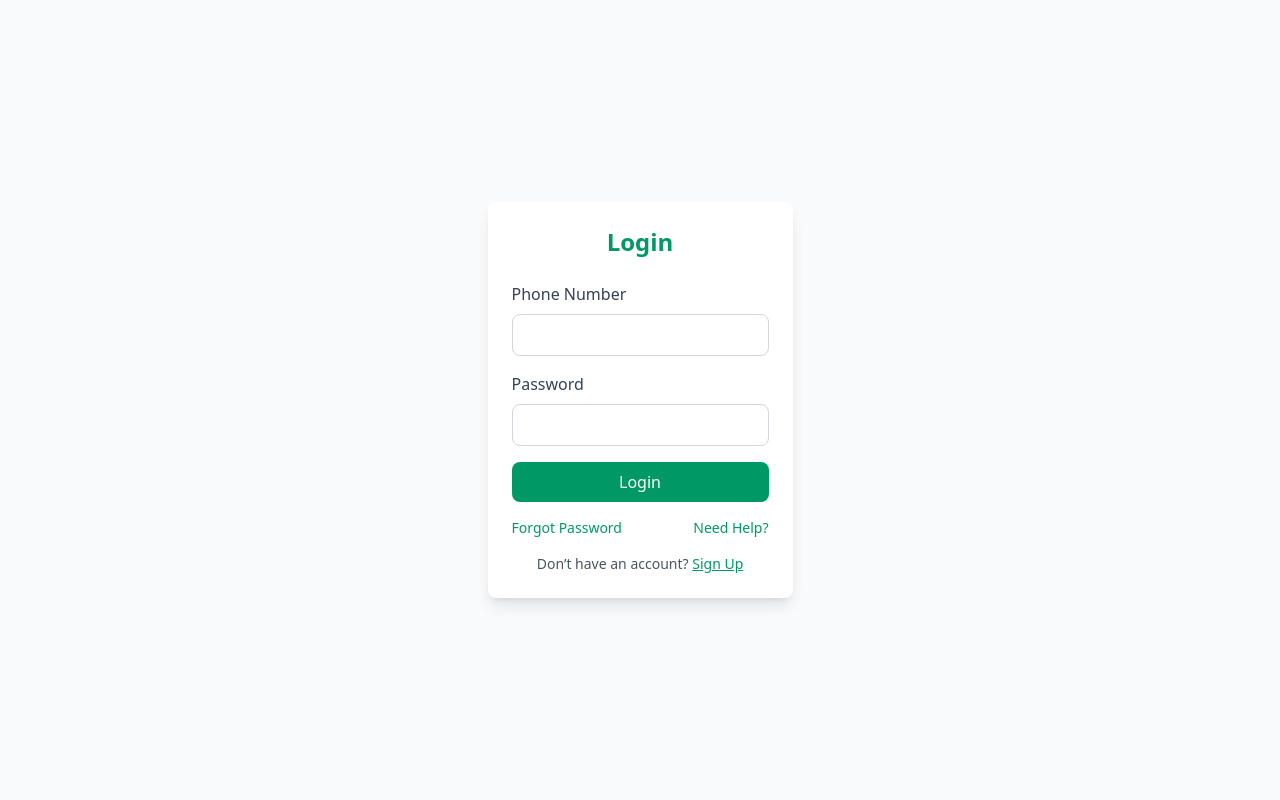
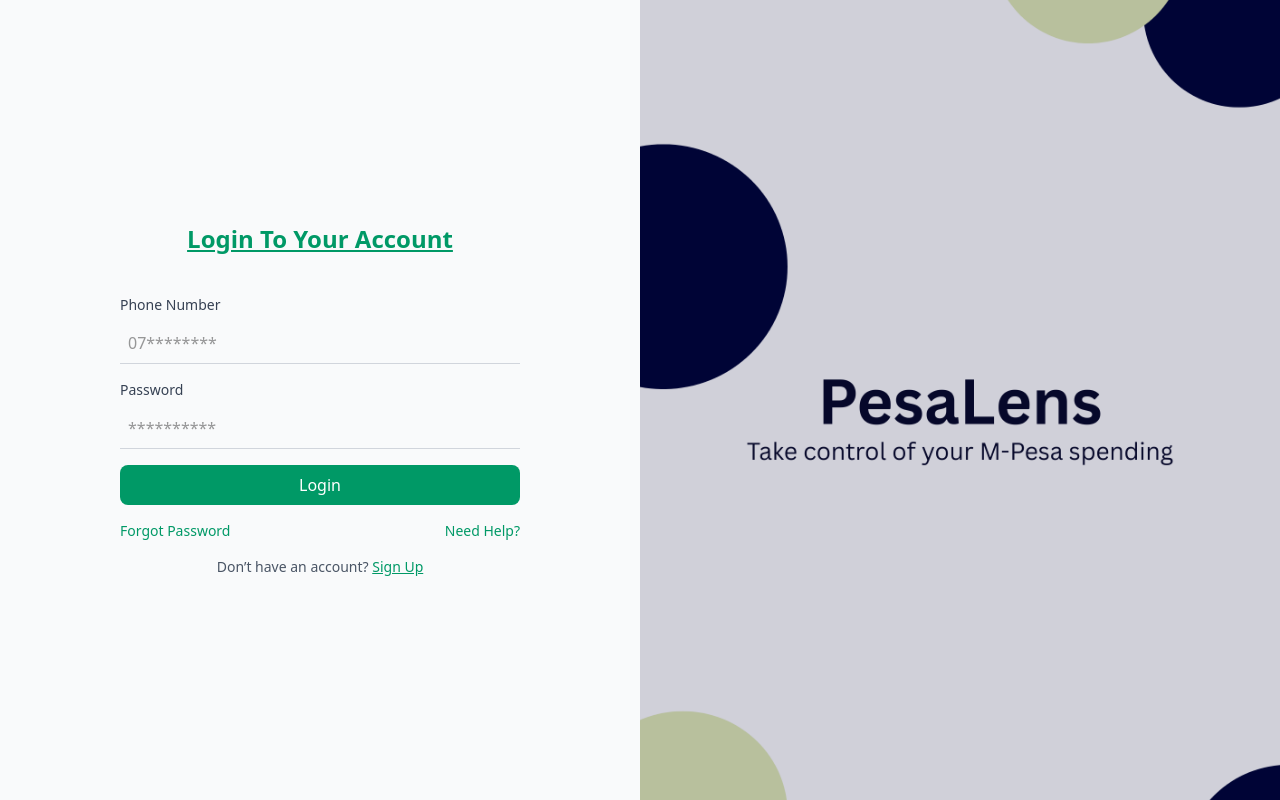
Before and after one commit to samuelkaranja/pesalens, a React (Vite) app: page /login in a window 1280 px wide. Built offline with nearby package versions, Linux system fonts and the light colour scheme.

Commit message:
Redesigned the SignUp and Login pages

```diff
--- a/src/components/FormInput/FormInput.tsx
+++ b/src/components/FormInput/FormInput.tsx
@@ -9,11 +9,11 @@
   ({ label, error, ...props }, ref) => {
     return (
       <div className="mb-4">
-        <label className="block text-gray-700 mb-2">{label}</label>
+        <label className="block text-gray-700 mt-1 mb-2 text-sm">{label}</label>
         <input
           ref={ref}
           {...props}
-          className={`w-full px-3 py-2 border rounded-lg focus:outline-none focus:ring-2 ${
+          className={`w-full p-2 border-b focus:outline-none ${
             error
               ? "border-gray-300 focus:ring-emerald-200"
               : "border-gray-300 focus:ring-emerald-500"
--- a/src/pages/Login/Login.tsx
+++ b/src/pages/Login/Login.tsx
@@ -2,6 +2,7 @@
 import { useForm, type SubmitHandler } from "react-hook-form";
 import FormInput from "../../components/FormInput/FormInput";
 import { Link } from "react-router-dom";
+import pesalens from "../../assets/PesaLens.png";
 
 type LoginFormInputs = {
   phone: string;
@@ -24,16 +25,17 @@
   }, []);
 
   return (
-    <div className="min-h-[80vh] md:min-h-[85vh] lg:min-h-[85vh] flex items-center justify-center bg-gray-50 px-4">
-      <div className="bg-white p-6 rounded-lg shadow-lg w-full max-w-md">
-        <h2 className="text-2xl font-bold text-emerald-600 mb-6 text-center">
-          Login
+    <div className="flex h-screen w-screen">
+      <div className="w-1/2 p-6 max-w-md mx-auto my-auto">
+        <h2 className="text-2xl font-bold text-emerald-600 mb-10 text-center underline">
+          Login To Your Account
         </h2>
 
         <form onSubmit={handleSubmit(onSubmit)}>
           <FormInput
             label="Phone Number"
             type="tel"
+            placeholder="07********"
             {...register("phone", {
               required: "Phone number is required",
               pattern: {
@@ -47,6 +49,7 @@
           <FormInput
             label="Password"
             type="password"
+            placeholder="**********"
             {...register("password", {
               required: "Password is required",
               minLength: {
@@ -81,6 +84,16 @@
           </Link>
         </p>
       </div>
+      <div
+        className="w-1/2 h-full hidden md:block"
+        style={{
+          backgroundImage: `url(${pesalens})`,
+          backgroundSize: "cover",
+          backgroundPosition: "center center",
+          backgroundRepeat: "no-repeat",
+          filter: "brightness(0.9)",
+        }}
+      ></div>
     </div>
   );
 };
--- a/src/pages/SignUp/SignUp.tsx
+++ b/src/pages/SignUp/SignUp.tsx
@@ -2,6 +2,7 @@
 import { useForm, type SubmitHandler } from "react-hook-form";
 import FormInput from "../../components/FormInput/FormInput";
 import { Link } from "react-router-dom";
+import pesalens from "../../assets/PesaLens.png";
 
 type SignUpFormInputs = {
   fullname: string;
@@ -26,9 +27,19 @@
   const passwordValue = watch("password");
 
   return (
-    <div className="min-h-[90vh] md:min-h-[85vh] lg:min-h-[85vh] flex items-center justify-center bg-gray-50 px-4">
-      <div className="bg-white p-6 rounded-lg shadow-lg w-full max-w-md">
-        <h2 className="text-2xl font-bold text-emerald-600 mb-6 text-center">
+    <div className="flex h-screen w-screen">
+      <div
+        className="w-1/2 h-full hidden md:block"
+        style={{
+          backgroundImage: `url(${pesalens})`,
+          backgroundSize: "cover",
+          backgroundPosition: "center center",
+          backgroundRepeat: "no-repeat",
+          filter: "brightness(0.9)",
+        }}
+      ></div>
+      <div className="w-1/2 p-6 max-w-md mx-auto my-auto">
+        <h2 className="text-2xl font-bold text-emerald-600 mb-10 text-center underline">
           Create Account
         </h2>
 
@@ -36,6 +47,7 @@
           <FormInput
             label="Full Name"
             type="text"
+            placeholder="John Doe"
             {...register("fullname", {
               required: "Full name is required",
               minLength: { value: 3, message: "Must be at least 3 characters" },
@@ -46,6 +58,7 @@
           <FormInput
             label="Email"
             type="email"
+            placeholder="xyz@gmail.com"
             {...register("email", {
               required: "Email is required",
               pattern: {
@@ -59,6 +72,7 @@
           <FormInput
             label="Phone Number"
             type="tel"
+            placeholder="0700000000"
             {...register("phone", {
               required: "Phone number is required",
               pattern: {
@@ -72,6 +86,7 @@
           <FormInput
             label="Password"
             type="password"
+            placeholder="**********"
             {...register("password", {
               required: "Password is required",
               minLength: {
@@ -85,6 +100,7 @@
           <FormInput
             label="Confirm Password"
             type="password"
+            placeholder="**********"
             {...register("confirmPassword", {
               required: "Please confirm your password",
               validate: (value) =>
```
